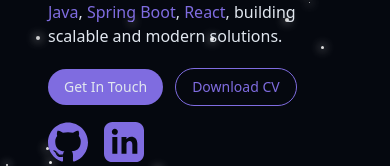
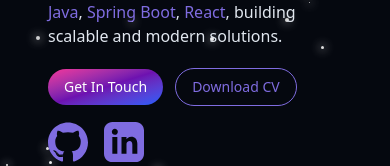
Before and after one commit to Ovtt17/portfolio_ovtt17, a React (Vite) app: page /en in a window 390 px wide. Shown: the part 492-658 px from the top of the page. Built offline with nearby package versions, Linux system fonts and the light colour scheme.

Commit message:
feat: update primary foreground color to white; enhance cosmic-button styles and improve responsive adjustments for experience description

```diff
--- a/src/index.css
+++ b/src/index.css
@@ -85,8 +85,7 @@
     --card: 222 47% 8%;
 
     --primary: 250 65% 65%;
-    --primary-foreground: 213 31% 91%;
-
+    --primary-foreground: 0 0% 100%; /* blanco */
     --secondary: 200 50% 50%;
     --secondary-foreground: 0 0% 100%;
 
@@ -194,8 +193,10 @@
 }
 
 @utility cosmic-button {
-  @apply px-6 py-2 rounded-full bg-primary text-primary-foreground font-medium
-         transition-all duration-300 hover:shadow-[0_0_10px_rgba(139,92,246,0.5)]
+  @apply px-6 py-2 rounded-full text-white text-sm sm:text-base font-medium
+         bg-gradient-to-br from-pink-500 via-purple-800 to-blue-600
+         transition-all duration-300
+         hover:shadow-[0_0_12px_rgba(126,34,206,0.6)]
          hover:scale-105 active:scale-95;
 }
 
@@ -292,11 +293,20 @@ time {
   }
 }
 
+/* Responsive adjustments for .experience-description */
+@media (width <= 768px) {
+  .experience-description {
+    font-size: 0.95rem;
+    padding-bottom: 12px;
+    padding-left: 0.75rem;
+  }
+}
+
 @media (width <= 480px) {
   .experience-description {
-    font-size: 0.95rem; /* Even smaller font for very small screens */
-    padding-bottom: 10px;
-    padding-left: 0.75rem;
+    font-size: 0.85rem;
+    padding-bottom: 8px;
+    padding-left: 0.5rem;
   }
 }
 
```
